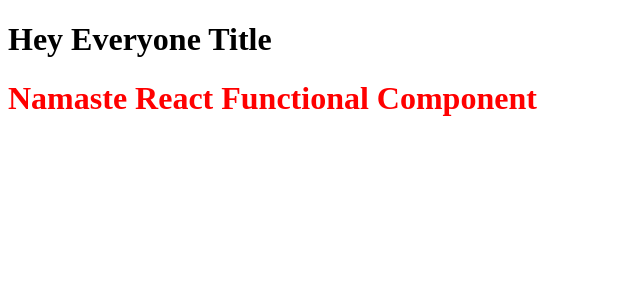
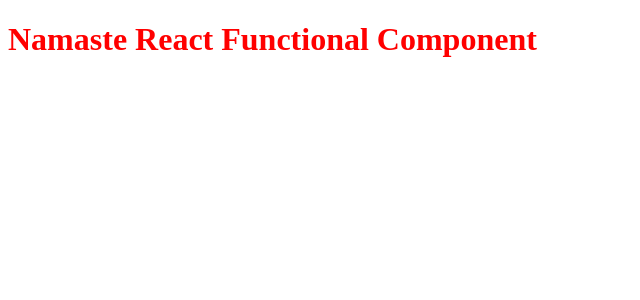
Before and after one commit to poorvaditya18/advance-reactJS, a React (Vite) app in the folder day-1/: page / in a window 1280 px wide. Shown: the top 300 px of the page, without its empty margins (0-640 px from the left). Built offline with nearby package versions, Linux system fonts and the light colour scheme.

Commit message:
added some examples of how to add react element with components

```diff
--- a/day-1/App.js
+++ b/day-1/App.js
@@ -8,10 +8,12 @@
   </h1>
 );
 
+// const data = api.getData()
+
 // Functional Component
 const HeadingComponent = () => (
   <div id="container">
-    {title}
+    {/* {data} */}
     <h1>{console.log(100 + 200)}</h1>
     <h1 className="heading">Namaste React Functional Component</h1>
   </div>
```
